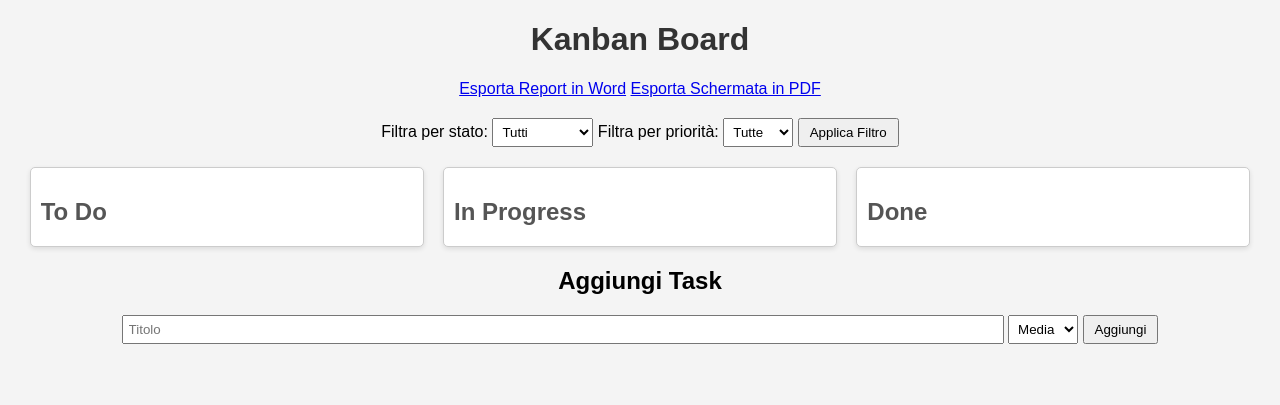
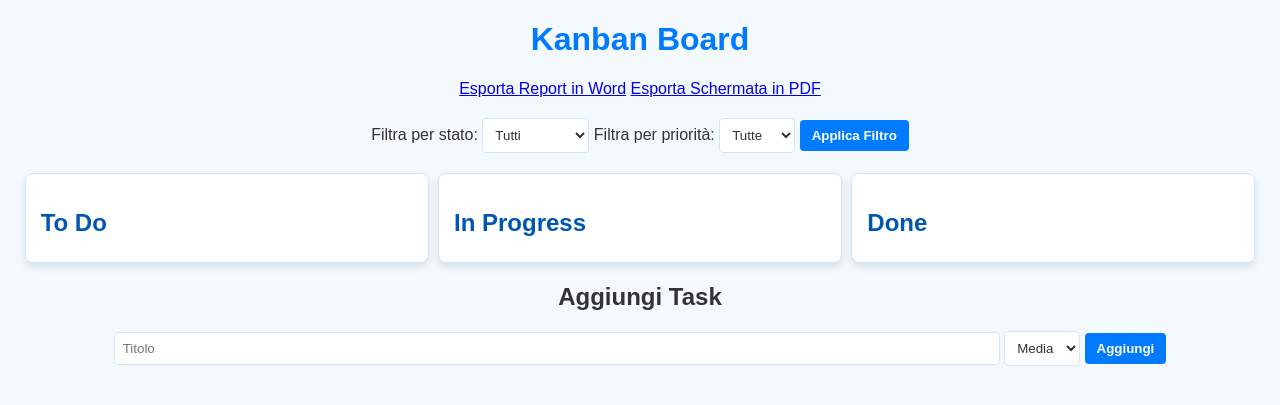
Before and after one commit to Dom2894/KanbanBoard, a Flask app: page / in a window 1280 px wide. Shown: the top 405 px of the page. Run offline with Flask 3, Linux system fonts and the light colour scheme.

Commit message:
Aggiornamento dell'interfaccia kanban.html con tema moderno ed elegante

```diff
--- a/templates/kanban.html
+++ b/templates/kanban.html
@@ -5,14 +5,17 @@
     <meta name="viewport" content="width=device-width, initial-scale=1.0">
     <title>Kanban Board</title>
     <style>
+        /* Tema Moderno Elegante */
         body {
             font-family: Arial, sans-serif;
             margin: 20px;
-            background-color: #f4f4f4;
+            padding: 0;
+            background-color: #f4f9fd; /* Sfondo chiaro azzurro */
+            color: #333; /* Testo leggermente scuro */
         }
         h1 {
             text-align: center;
-            color: #333;
+            color: #007BFF; /* Blu acceso */
         }
         .container {
             display: flex;
@@ -20,22 +23,22 @@
         }
         .column {
             width: 30%;
-            border: 1px solid #ccc;
-            padding: 10px;
-            border-radius: 5px;
-            background-color: #fff;
-            box-shadow: 0 2px 5px rgba(0, 0, 0, 0.1);
+            border: 1px solid #d1e6fa; /* Bordo chiaro azzurro */
+            padding: 15px;
+            border-radius: 8px;
+            background-color: #ffffff; /* Background colonne bianco */
+            box-shadow: 0 4px 8px rgba(0, 0, 0, 0.1); /* Effetto ombra leggero */
         }
         .column h2 {
             margin-bottom: 10px;
-            color: #555;
+            color: #0056b3; /* Blu scuro */
         }
         .task {
-            border: 1px solid #ddd;
+            border: 1px solid #d1e6fa; /* Bordo task chiaro azzurro */
             padding: 10px;
             margin-bottom: 10px;
-            background-color: #f9f9f9;
-            border-radius: 4px;
+            background-color: #e8f5fe; /* Background task chiaro azzurro */
+            border-radius: 6px;
         }
         .task p {
             margin: 0;
@@ -43,36 +46,55 @@
         }
         .actions {
             display: flex;
-            gap: 5px;
+            gap: 8px;
+            margin-top: 5px;
         }
         .actions a {
             text-decoration: none;
-            padding: 5px 10px;
-            border-radius: 3px;
+            padding: 6px 12px;
+            border-radius: 4px;
             color: white;
+            font-weight: bold;
         }
         .start {
-            background-color: orange;
+            background-color: #007BFF; /* Blu */
         }
         .complete {
-            background-color: green;
+            background-color: #28a745; /* Verde acqua */
         }
         .delete {
-            background-color: red;
+            background-color: #dc3545; /* Rosso */
         }
         form {
             text-align: center;
             margin-top: 20px;
         }
         input[type="text"] {
-            padding: 5px;
+            padding: 8px;
             width: 70%;
+            background-color: #ffffff; /* Campo input bianco */
+            color: #333; /* Testo input leggermente scuro */
+            border: 1px solid #d1e6fa; /* Bordo input chiaro azzurro */
+            border-radius: 4px;
         }
         select {
-            padding: 5px;
+            padding: 8px;
+            background-color: #ffffff; /* Select bianco */
+            color: #333; /* Testo select leggermente scuro */
+            border: 1px solid #d1e6fa; /* Bordo select chiaro azzurro */
+            border-radius: 4px;
         }
         button {
-            padding: 5px 10px;
+            padding: 8px 12px;
+            background-color: #007BFF; /* Bottone blu */
+            color: white;
+            border: none;
+            border-radius: 4px;
+            cursor: pointer;
+            font-weight: bold;
+        }
+        button:hover {
+            background-color: #0056b3; /* Effetto hover blu scuro */
         }
     </style>
 </head>
```
